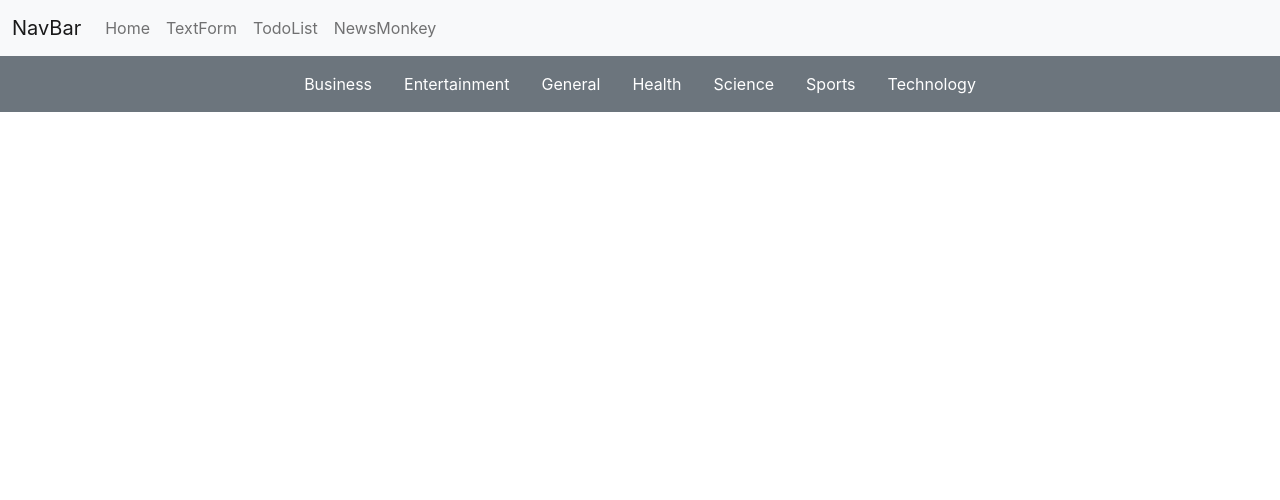
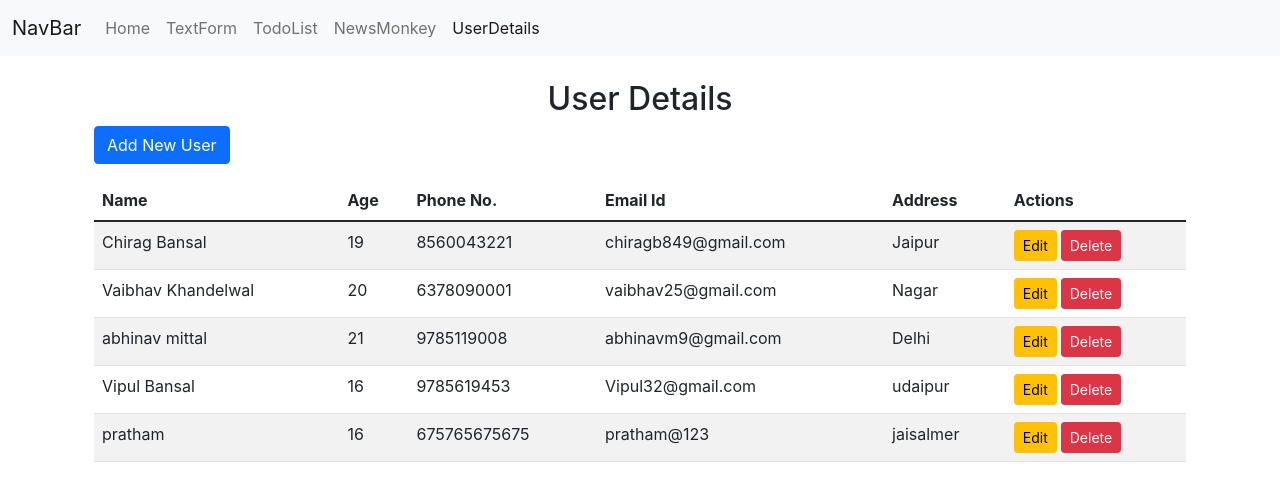
Before and after one commit to Chiragb-04/react-learning-journey, a React (Create React App) app: page /userData in a window 1280 px wide. Shown: the top 500 px of the page. Built offline with nearby package versions, Linux system fonts and the light colour scheme; data requests are answered from the project's data file.

Commit message:
API methods

```diff
--- /dev/null
+++ b/db.json
@@ -0,0 +1,44 @@
+{
+  "users": [
+    {
+      "Name": "Chirag Bansal",
+      "Age": "19",
+      "Phone": "8560043221",
+      "Email": "chiragb849@gmail.com",
+      "Address": "Jaipur",
+      "id": "8cf6"
+    },
+    {
+      "Name": "Vaibhav Khandelwal",
+      "Age": "20",
+      "Phone": "6378090001",
+      "Email": "vaibhav25@gmail.com",
+      "Address": "Nagar",
+      "id": "ab74"
+    },
+    {
+      "Name": "abhinav mittal",
+      "Age": "21",
+      "Phone": "9785119008",
+      "Email": "abhinavm9@gmail.com",
+      "Address": "Delhi",
+      "id": "1574"
+    },
+    {
+      "Name": "Vipul Bansal",
+      "Age": "16",
+      "Phone": "9785619453",
+      "Email": "Vipul32@gmail.com",
+      "Address": "udaipur",
+      "id": "5808"
+    },
+    {
+      "id": "98ae",
+      "Name": "pratham",
+      "Age": "16",
+      "Phone": "675765675675",
+      "Email": "pratham@123",
+      "Address": "jaisalmer"
+    }
+  ]
+}
--- a/package.json
+++ b/package.json
@@ -7,6 +7,7 @@
     "@testing-library/jest-dom": "^6.6.3",
     "@testing-library/react": "^16.3.0",
     "@testing-library/user-event": "^13.5.0",
+    "json-server": "^1.0.0-beta.3",
     "react": "^18.2.0",
     "react-dom": "^18.2.0",
     "react-router-dom": "^7.6.2",
--- a/src/App.js
+++ b/src/App.js
@@ -5,6 +5,8 @@ import TextForm from "./components/TextForm";
 import TodoList from "./components/TodoList";
 import HomePage from "./components/Home";
 import News from "./components/News";
+import UserData from "./components/UserData";
+import AddUser from "./components/AddUser";
 
 function App() {
   return (
@@ -18,6 +20,9 @@ function App() {
             path="/textform"
             element={<TextForm heading="Enter text to analyze" />}
           />
+          <Route path="/userData" element={<UserData />} />
+          <Route path="/userData/add" element={<AddUser />} />
+
           {/* Sub-routes under /news */}
           <Route
             path="/news"
--- /dev/null
+++ b/src/components/AddUser.jsx
@@ -0,0 +1,65 @@
+import React, { useState } from "react";
+import { useNavigate } from "react-router-dom";
+
+const initialFormState = {
+  Name: "",
+  Age: "",
+  Phone: "",
+  Email: "",
+  Address: "",
+};
+
+const AddUser = () => {
+  const [form, setForm] = useState(initialFormState);
+  const navigate = useNavigate();
+
+  const handleChange = (e) => {
+    setForm({ ...form, [e.target.name]: e.target.value });
+  };
+
+  const handleSubmit = async (e) => {
+    e.preventDefault();
+    try {
+      await fetch("http://localhost:3001/users", {
+        method: "POST",
+        headers: { "Content-Type": "application/json" },
+        body: JSON.stringify(form),
+      });
+      window.alert("User added successfully!");
+      setForm(initialFormState);
+      navigate("/userData");
+    } catch (error) {
+      console.error("Error adding user:", error);
+    }
+  };
+
+  return (
+    <div>
+      <h2>Add New User</h2>
+      <form onSubmit={handleSubmit}>
+        <div className="row g-2">
+          {Object.keys(initialFormState).map((key, i) => (
+            <div className="col-md-2" key={i}>
+              <input
+                type="text"
+                name={key}
+                placeholder={key}
+                className="form-control"
+                value={form[key]}
+                onChange={handleChange}
+                required
+              />
+            </div>
+          ))}
+          <div className="col-md-2">
+            <button type="submit" className="btn btn-success w-100">
+              Add
+            </button>
+          </div>
+        </div>
+      </form>
+    </div>
+  );
+};
+
+export default AddUser;
--- a/src/components/Navbar.js
+++ b/src/components/Navbar.js
@@ -1,8 +1,11 @@
 import React, { Component } from "react";
-import { NavLink } from "react-router-dom";
+import { NavLink, useLocation } from "react-router-dom";
 
 export class NavBar extends Component {
   render() {
+    const { location } = this.props;
+    const isNewsRoute = location.pathname.startsWith("/news");
+
     return (
       <div>
         <nav className="navbar navbar-expand-lg navbar-light bg-light">
@@ -46,10 +49,18 @@ export class NavBar extends Component {
                     NewsMonkey
                   </NavLink>
                 </li>
+                <li className="nav-item">
+                  <NavLink className="nav-link" to="/userData">
+                    UserDetails
+                  </NavLink>
+                </li>
               </ul>
             </div>
           </div>
         </nav>
+
+        {/* Sub-navbar for NewsMonkey categories  */}
+        {isNewsRoute && (
           <div className="bg-secondary">
             <div className="container">
               <ul className="nav justify-content-center py-2">
@@ -87,16 +98,24 @@ export class NavBar extends Component {
                   </NavLink>
                 </li>
                 <li className="nav-item">
-                <NavLink className="nav-link text-white" to="/news/technology">
+                  <NavLink
+                    className="nav-link text-white"
+                    to="/news/technology"
+                  >
                     Technology
                   </NavLink>
                 </li>
               </ul>
             </div>
           </div>
+        )}
       </div>
     );
   }
 }
 
-export default NavBar;
+// Custom wrapper to inject `location` into class component
+export default function NavBarWithRouterProps() {
+  const location = useLocation();
+  return <NavBar location={location} />;
+}
--- /dev/null
+++ b/src/components/UserData.js
@@ -0,0 +1,168 @@
+import React, { useEffect, useState } from "react";
+import { useNavigate } from "react-router-dom";
+
+const UserData = () => {
+  const [users, setUsers] = useState([]);
+  const [editingUserId, setEditingUserId] = useState(null);
+  const [editedUserData, setEditedUserData] = useState({});
+  const navigate = useNavigate();
+
+  const handleEdit = (user) => {
+    setEditingUserId(user.id);
+    setEditedUserData(user);
+  };
+
+  const handleUpdateChange = (e) => {
+    setEditedUserData({ ...editedUserData, [e.target.name]: e.target.value });
+  };
+
+  const handleUserUpdate = async () => {
+    try {
+      await fetch(`http://localhost:3001/users/${editingUserId}`, {
+        method: "PUT",
+        headers: { "Content-Type": "application/json" },
+        body: JSON.stringify(editedUserData),
+      });
+      const updatedUsers = users.map((user) => (user.id === editingUserId ? editedUserData : user));
+
+      setUsers(updatedUsers);
+      setEditingUserId(null);
+      window.alert("User updated successfully!");
+    } catch (err) {
+      console.error("Error updating user:", err);
+    }
+  };
+  const handleDeleteUser = async (id) => {
+    const confirmDelete = window.confirm(
+      "Are you sure you want to delete this user?"
+    );
+    if (!confirmDelete) return;
+
+    try {
+      await fetch(`http://localhost:3001/users/${id}`, {
+        method: "DELETE",
+      });
+
+      setUsers(users.filter((user) => user.id !== id));
+    } catch (err) {
+      console.error("Error deleting user:", err);
+    }
+  };
+
+  useEffect(() => {
+    fetch("http://localhost:3001/users")
+      .then((response) => response.json())
+      .then((data) => {
+        setUsers(data);
+      })
+      .catch((err) => console.error("Error fetching users:", err));
+  }, []);
+
+  return (
+    <div className="container mt-4">
+      <h2 className="text-center">User Details</h2>
+      <button
+        className="btn btn-primary mb-3"
+        onClick={() => navigate("/userData/add")}
+      >
+        Add New User
+      </button>
+
+      <table className="table table-striped">
+        <thead>
+          <tr>
+            <th>Name</th>
+            <th>Age</th>
+            <th>Phone No.</th>
+            <th>Email Id</th>
+            <th>Address</th>
+            <th>Actions</th>
+          </tr>
+        </thead>
+        <tbody>
+          {users.map((user) => (
+            <tr key={user.id}>
+              {editingUserId === user.id ? (
+                <>
+                  <td>
+                    <input
+                      name="Name"
+                      value={editedUserData.Name}
+                      onChange={handleUpdateChange}
+                    />
+                  </td>
+                  <td>
+                    <input
+                      name="Age"
+                      value={editedUserData.Age}
+                      onChange={handleUpdateChange}
+                    />
+                  </td>
+                  <td>
+                    <input
+                      name="Phone"
+                      value={editedUserData.Phone}
+                      onChange={handleUpdateChange}
+                    />
+                  </td>
+                  <td>
+                    <input
+                      name="Email"
+                      value={editedUserData.Email}
+                      onChange={handleUpdateChange}
+                    />
+                  </td>
+                  <td>
+                    <input
+                      name="Address"
+                      value={editedUserData.Address}
+                      onChange={handleUpdateChange}
+                    />
+                  </td>
+                  <td>
+                    <button
+                      className="btn btn-success btn-sm"
+                      onClick={handleUserUpdate}
+                    >
+                      Save
+                    </button>
+                    <button
+                      className="btn btn-secondary btn-sm ms-1"
+                      onClick={() => setEditingUserId(null)}
+                    >
+                      Cancel
+                    </button>
+                  </td>
+                </>
+              ) : (
+                <>
+                  <td>{user.Name}</td>
+                  <td>{user.Age}</td>
+                  <td>{user.Phone}</td>
+                  <td>{user.Email}</td>
+                  <td>{user.Address}</td>
+                  <td>
+                    <button
+                      className="btn btn-warning btn-sm"
+                      onClick={() => handleEdit(user)}
+                    >
+                      Edit
+                    </button>
+                    <button
+                      className="btn btn-danger btn-sm ms-1"
+                      onClick={() => handleDeleteUser(user.id)}
+                    >
+                      Delete
+                    </button>
+                  </td>
+                </>
+              )}
+            </tr>
+          ))}
+        </tbody>
+      </table>
+    </div>
+  );
+};
+
+export default UserData;
```
Also changed, not shown: 1 other file (tests, documents, lock files or other folders). Lines whose indentation alone changed are shown as unchanged.
